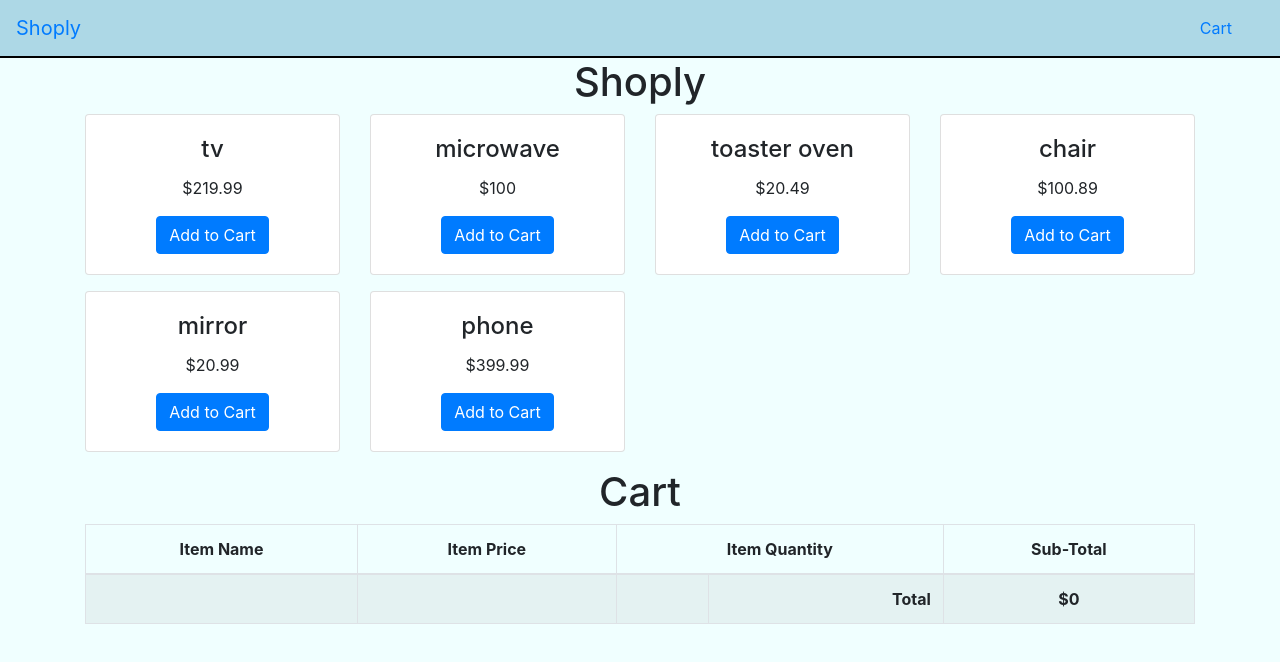
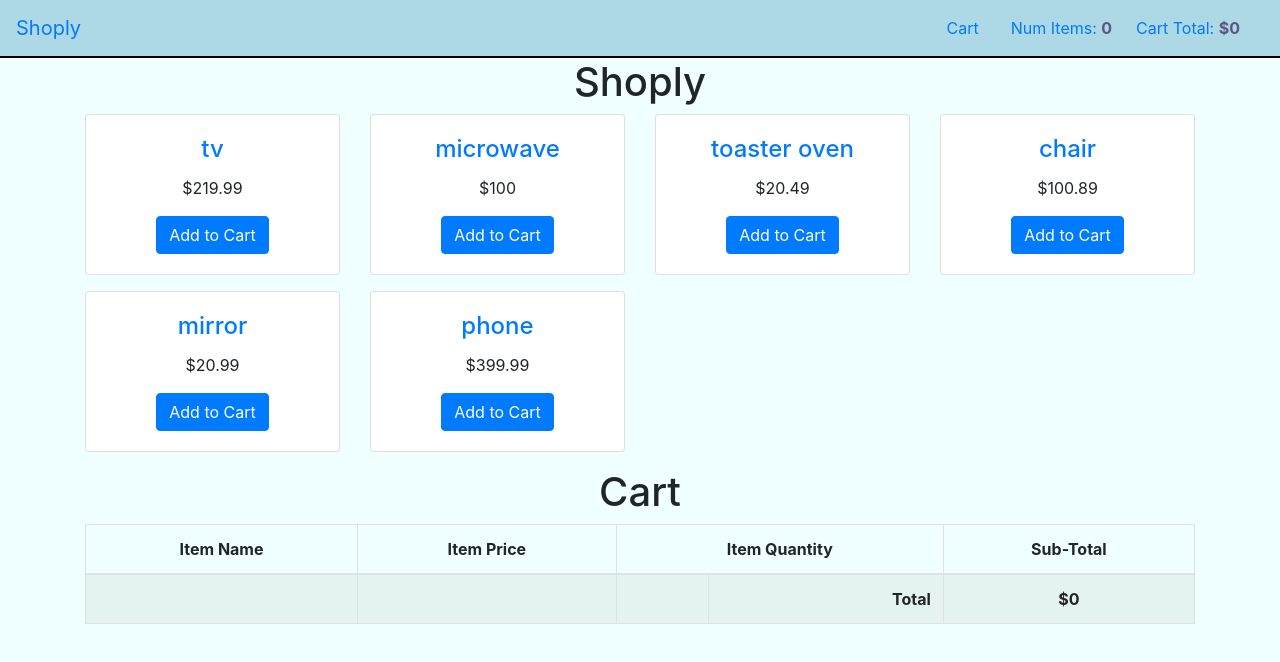
Before and after one commit to Keparoo/Shoply, a React (Create React App) app: page / in a window 1280 px wide. Shown: the top 662 px of the page. Built offline with nearby package versions, Linux system fonts and the light colour scheme.

Commit message:
Fix Cart style

```diff
--- a/src/Cart.js
+++ b/src/Cart.js
@@ -34,7 +34,7 @@ const Cart = () => {
 			</td>
 
 			<td className="text-center align-middle">
-				{items[id] * products[id].price}
+				${Math.round(items[id] * products[id].price * 100) / 100}
 			</td>
 		</tr>
 	));
--- a/src/Navbar.css
+++ b/src/Navbar.css
@@ -7,3 +7,12 @@
 	font-weight: bold;
 	color: black;
 }
+
+.cart {
+	color: #007bff;
+}
+
+.cart-num {
+	font-weight: bold;
+	color: rgb(91, 86, 129);
+}
--- a/src/Navbar.js
+++ b/src/Navbar.js
@@ -1,5 +1,6 @@
 import React from 'react';
 import { Link } from 'react-router-dom';
+import { useSelector } from 'react-redux';
 import './Navbar.css';
 
 /* Navigation bar for site
@@ -8,6 +9,7 @@ import './Navbar.css';
 */
 
 const Navbar = () => {
+	const { totalItems, total } = useSelector((store) => store.cart);
 	return (
 		<nav className="Navbar navbar navbar-expand-md">
 			<Link className="navbar-brand" to="/">
@@ -19,6 +21,12 @@ const Navbar = () => {
 						Cart
 					</Link>
 				</li>
+				<li className="nav-item mr-4 mt-2 cart">
+					Num Items: <span className="cart-num">{totalItems}</span>
+				</li>
+				<li className="nav-item mr-4 mt-2 cart">
+					Cart Total: <span className="cart-num">${total}</span>
+				</li>
 			</ul>
 		</nav>
 	);
--- a/src/ProductDetails.js
+++ b/src/ProductDetails.js
@@ -34,7 +34,8 @@ const ProductDetails = () => {
 					<button className="btn btn-primary" onClick={() => add(id, price)}>
 						Add to Cart
 					</button>
-					<Link to="/" className="btn btn-block btn-link">
+					<p />
+					<Link to="/" className="btn btn-block btn-primary btn-lg">
 						Back
 					</Link>
 				</div>
--- a/src/ProductList.js
+++ b/src/ProductList.js
@@ -1,5 +1,6 @@
 import React from 'react';
 import { useSelector, useDispatch } from 'react-redux';
+import { Link } from 'react-router-dom';
 import { addToCart } from './actions';
 import './ProductList.css';
 
@@ -15,7 +16,9 @@ function ProductList() {
 		<div className="col-md-3 mb-3" key={id}>
 			<div className="card">
 				<div className="card-body">
-					<h4 className="card-title text-center">{products[id].name}</h4>
+					<h4 className="card-title text-center">
+						<Link to={`/products/${id}`}>{products[id].name}</Link>
+					</h4>
 					<p>${products[id].price}</p>
 					<button
 						className="btn btn-primary"
--- a/src/reducers/cart.js
+++ b/src/reducers/cart.js
@@ -1,5 +1,5 @@
 import { ADD_TO_CART, RESET_CART, DELETE_FROM_CART } from '../actionTypes';
-const INITIAL_STATE = { total: 0, items: {} };
+const INITIAL_STATE = { total: 0, totalItems: 0, items: {} };
 
 export default function cart(state = INITIAL_STATE, action) {
 	switch (action.type) {
@@ -9,6 +9,7 @@ export default function cart(state = INITIAL_STATE, action) {
 
 			return {
 				...state,
+				totalItems: state.totalItems + 1,
 				total: Math.round((state.total + action.price) * 100) / 100,
 				items: itemsCopy
 			};
@@ -20,6 +21,7 @@ export default function cart(state = INITIAL_STATE, action) {
 
 			return {
 				...state,
+				totalItems: state.totalItems - 1,
 				total: Math.round((state.total - action.price) * 100) / 100,
 				items: delItemsCopy
 			};
```
